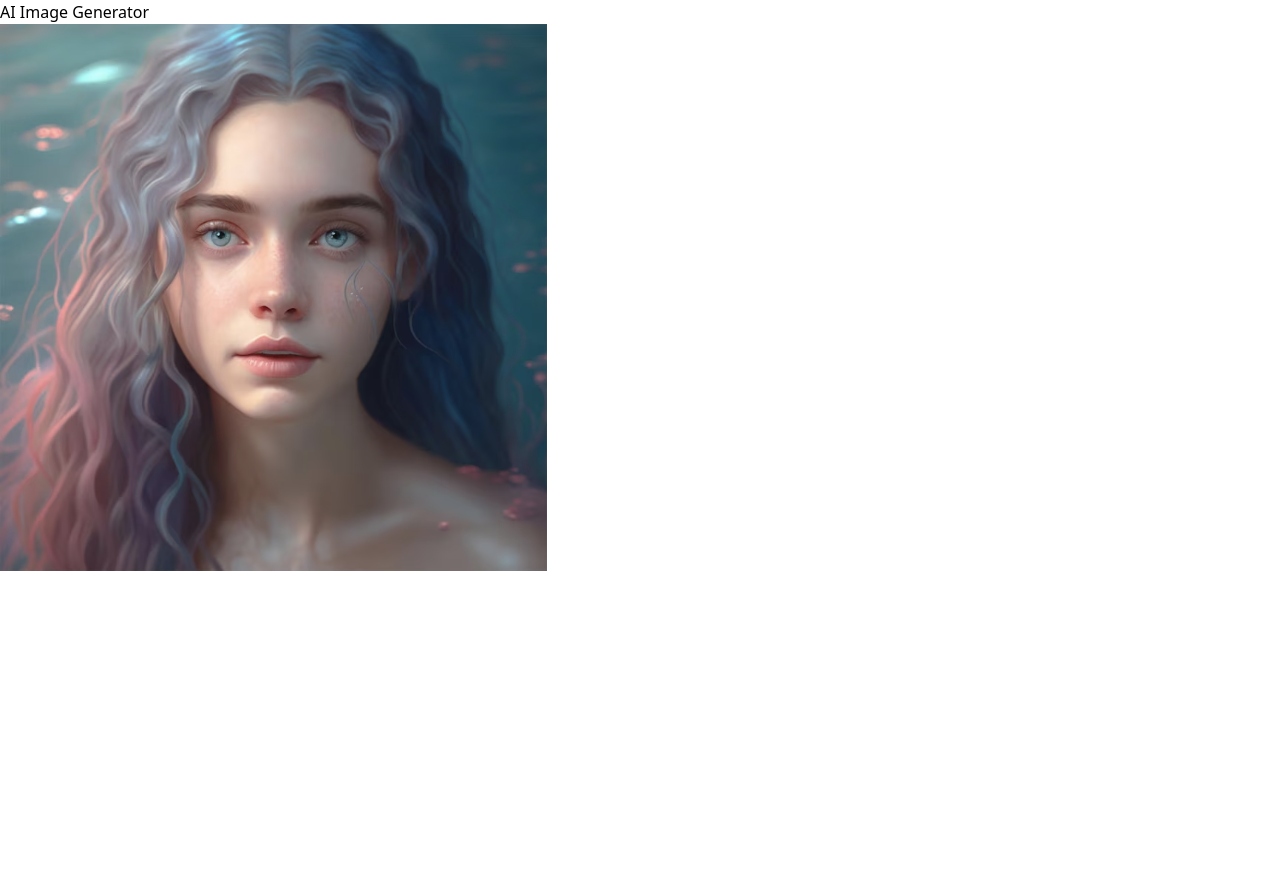
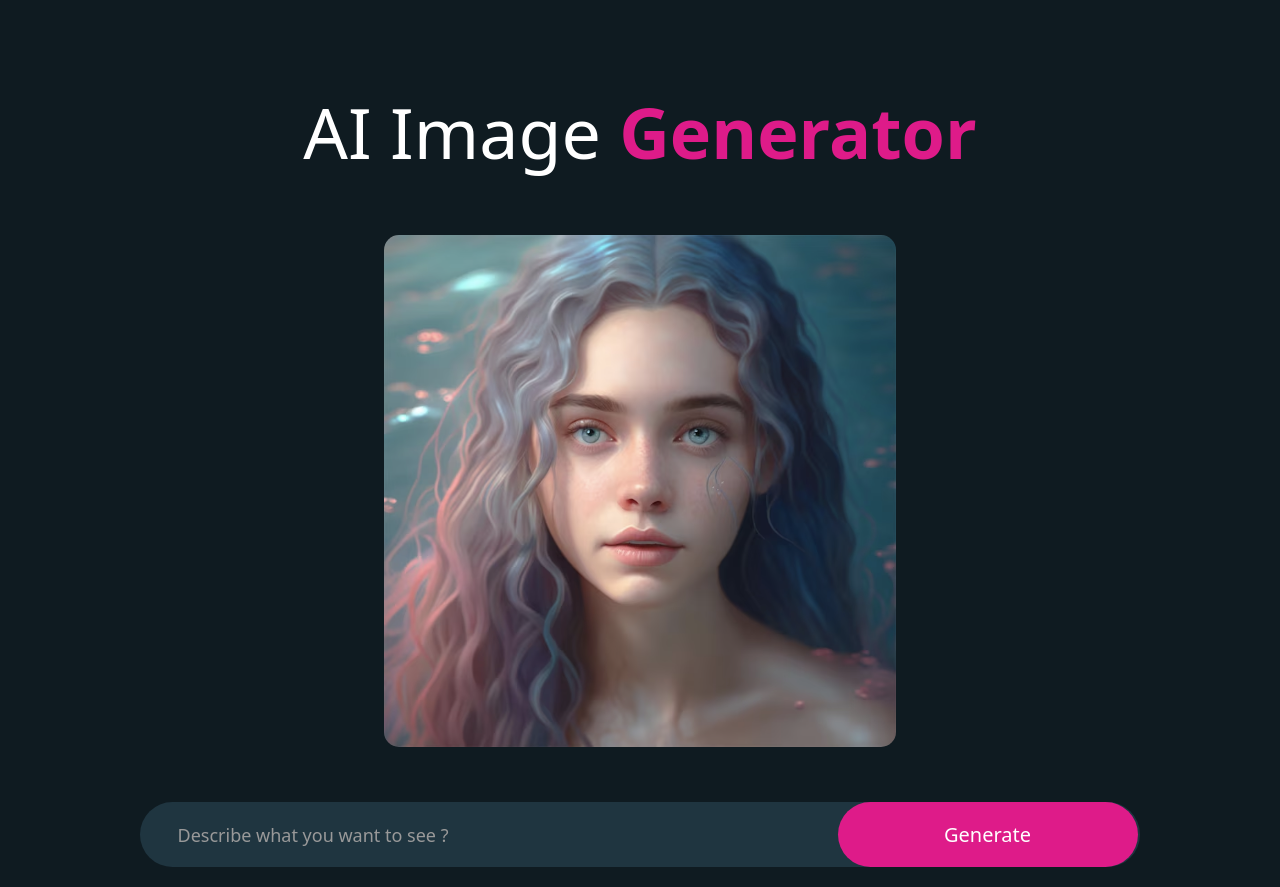
Before and after one commit to kushvendar/AI_image-generator, a React (Vite) app: page / in a window 1280 px wide. Before the commit the page ends 800 px from the top, so only its background shows below. Built offline with nearby package versions, Linux system fonts and the light colour scheme.

Commit message:
frontend done

```diff
--- a/src/App.jsx
+++ b/src/App.jsx
@@ -2,7 +2,7 @@ import './App.css'
 import './components/ImgGenerator'
 import ImgGenerator from './components/ImgGenerator'
 function App() {
-  return <div className=''>
+  return <div className='bg-[#0f1b21] overflow-hidden'>
     <ImgGenerator/>
   </div>
 }
--- a/src/components/ImgGenerator.jsx
+++ b/src/components/ImgGenerator.jsx
@@ -2,11 +2,15 @@ import React from 'react'
 import default_image from '../Assets/default_image.svg'
 const ImgGenerator = () => {
   return (
-    <div>
-        <div>AI Image <span>Generator</span></div>
-        <div>
-            <div><img src={default_image} alt="ai_img" /></div>
+    <div className='flex flex-col m-auto items-center mt-[80px] mb-[20px] gap-[30px] '>
+        <div className='text-[70px] text-white font-medium pb-[20px]'>AI Image <span className='text-[#de1b89] font-semibold'>Generator</span></div>
+        <div className='flex flex-col '>
+            <div className='w-[512px] mb-[25px]'><img src={default_image} className='rounded-[15px]' alt="ai_img" /></div>
         </div>
+        <div className='flex w-[1000px] h-[65px] justify-around  items-center rounded-[50px] bg-[#1f3540]'>
+            <input type="text" className='w-[600px] h-[50px] bg-transparent text-[18px] pl-[35px] mr-[35px] placeholder:text-[#999]' placeholder='Describe what you want to see ?' />
+            <div className='flex items-center justify-center w-[300px] h-[65px] text-white rounded-[50px] text-[20px] ml-[55px] cursor-pointer bg-[#de1b89]'>Generate</div>
+            </div>
     </div>
   )
 }
```
